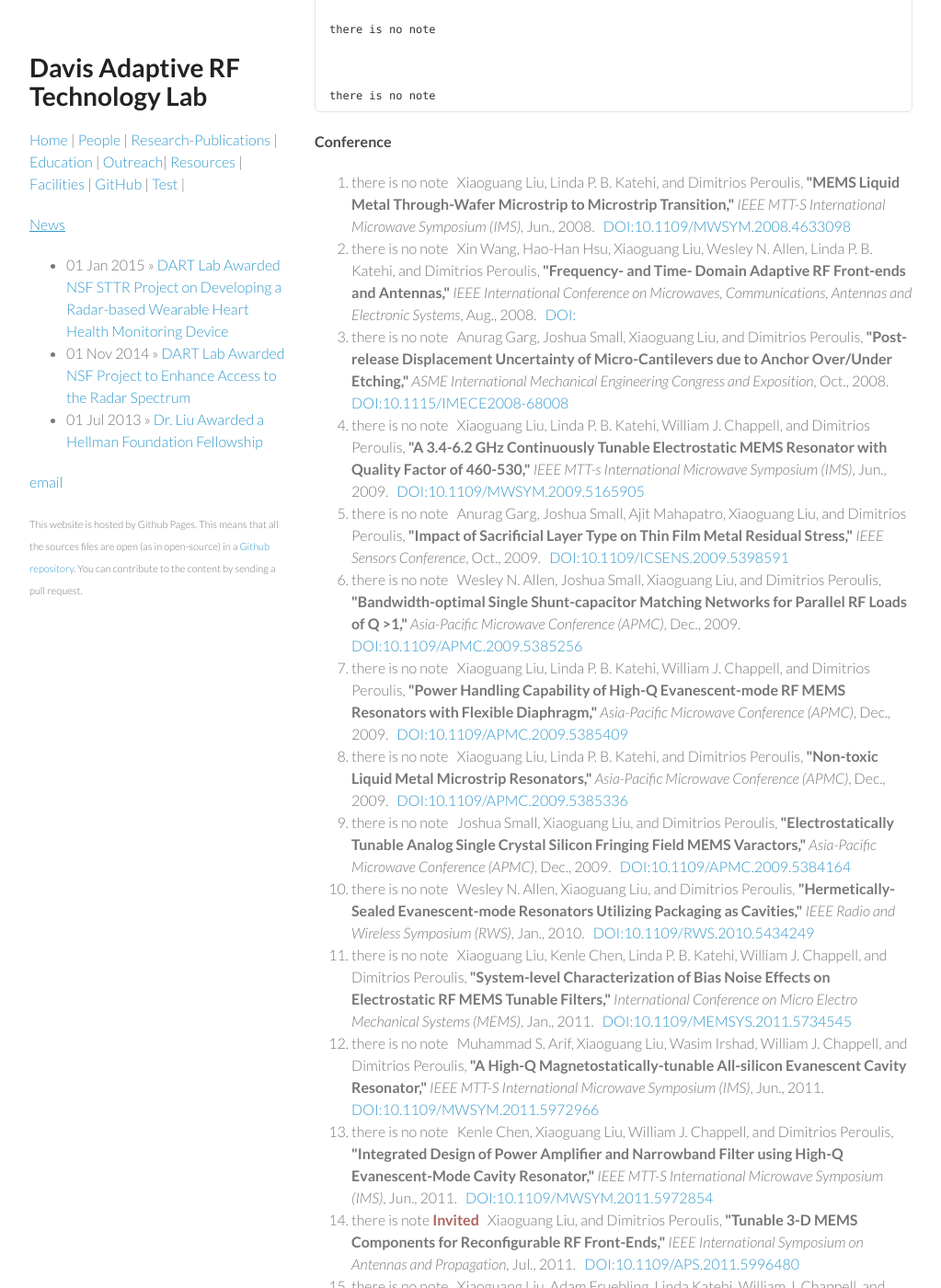
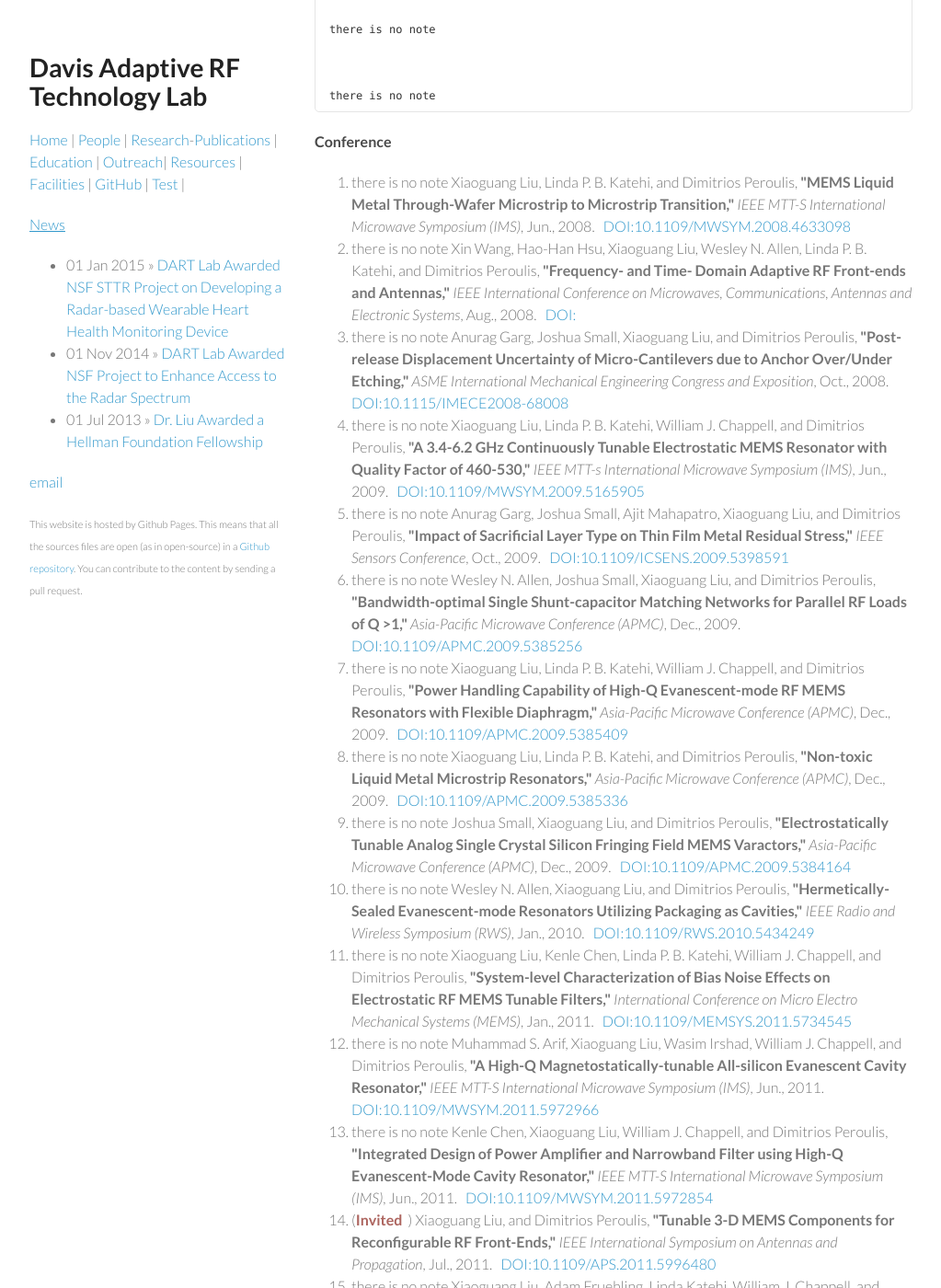
Before and after one commit to ucdart/ucdart.github.io, a Jekyll site: the page built from research/publications.md, in a window 1280 px wide and 1400 px high, scrolled down 3630 px. Shown: the whole window at 92% size, without its empty margins (128-1151 px from the left). Built offline with Jekyll 4.4.1, drawn with Linux system fonts in a browser that asks for light colours; some of the changed text lies outside the part shown.

Commit message:
Updated publications.md

```diff
--- a/research/publications.md
+++ b/research/publications.md
@@ -34,11 +34,11 @@ published: true
 	{% if paper.type =="conference" %}
 	<li>
     {% if paper.note != null %}
-			there is note
+			(<span style='font-weight:600; color:#AD655F;'>{{ paper.note }}</span> &nbsp;)
 	{% else %}
 		there is no note
 	{% endif %}
-    <span style='font-weight:600; color:#AD655F;'>{{ paper.note }}</span> &nbsp; {{ paper.author }}, <span style='font-weight: 600;'>"{{ paper.title }},"</span> <i> {{ paper.booktitle}}</i>, {{ paper.month }}, {{ paper.year }}. &nbsp; <a href="http://dx.doi.org/{{ paper.doi }}">DOI:{{ paper.doi }}</a> </li>
+     {{ paper.author }}, <span style='font-weight: 600;'>"{{ paper.title }},"</span> <i> {{ paper.booktitle}}</i>, {{ paper.month }}, {{ paper.year }}. &nbsp; <a href="http://dx.doi.org/{{ paper.doi }}">DOI:{{ paper.doi }}</a> </li>
 	{% endif %}
 	{% endfor %}
 </ol>
```
